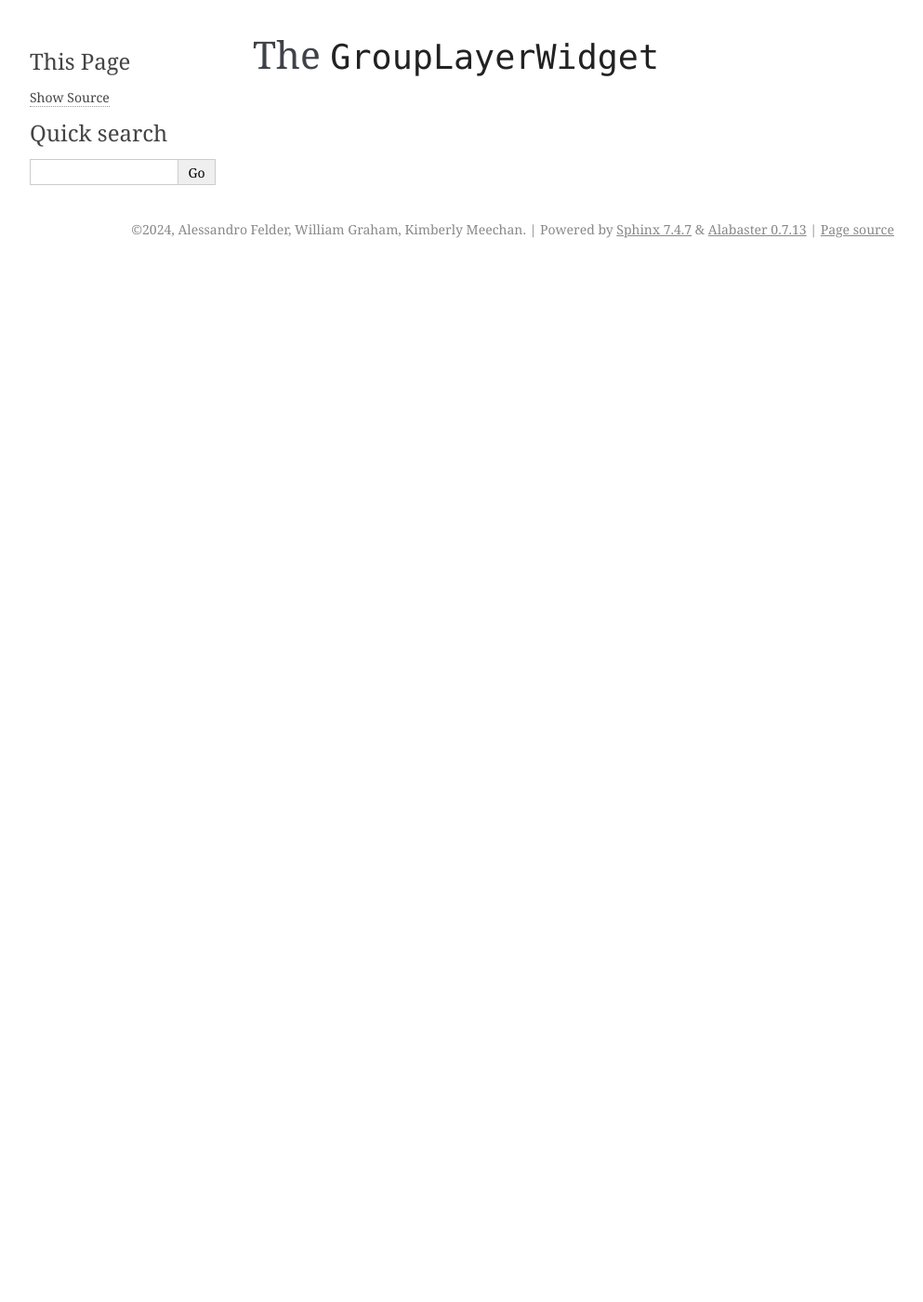
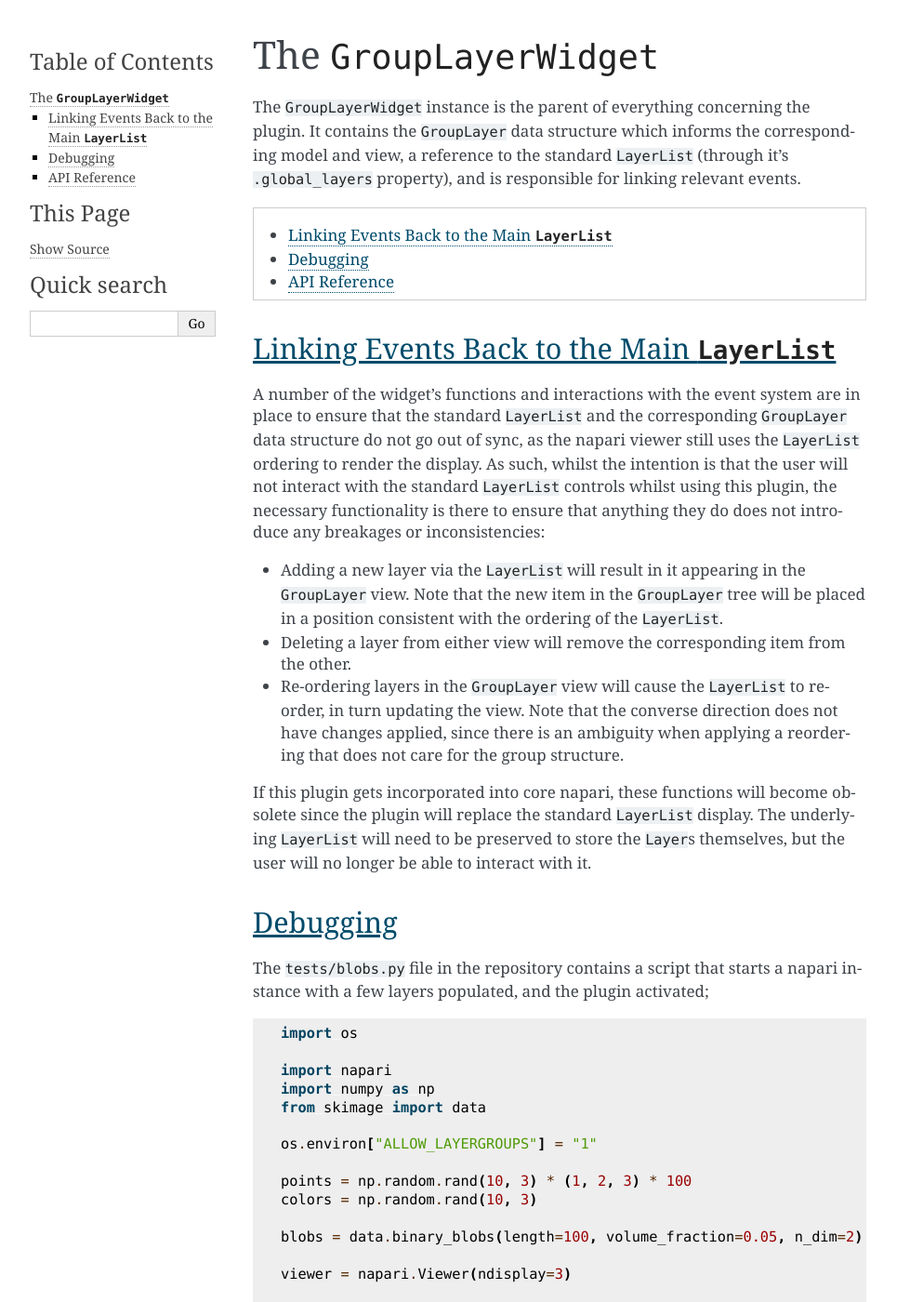
Before and after one commit to brainglobe/napari-experimental, a Sphinx documentation site: the page built from docs/source/group_layers/classes/widget.md, in a window 1280 px wide and 1400 px high. Shown: the whole window at 93% size, without its empty margins (148-1141 px from the left). Built offline with Sphinx 7.4.7, drawn with Linux system fonts in a browser that asks for light colours; some of the changed text lies outside the part shown.

Commit message:
Write widget docs page

````diff
--- a/docs/source/group_layers/classes/widget.md
+++ b/docs/source/group_layers/classes/widget.md
@@ -1 +1,84 @@
 # The `GroupLayerWidget`
+
+```{currentmodule} napari_experimental._widget
+```
+
+The `GroupLayerWidget` instance is the parent of everything concerning the plugin.
+It contains the `GroupLayer` data structure which informs the corresponding model and view, a reference to the standard `LayerList` (through it's `.global_layers` property), and is responsible for linking relevant events.
+
+```{contents}
+---
+local:
+---
+```
+
+## Linking Events Back to the Main `LayerList`
+
+A number of the widget's functions and interactions with the event system are in place to ensure that the standard `LayerList` and the corresponding `GroupLayer` data structure do not go out of sync, as the napari viewer still uses the `LayerList` ordering to render the display.
+As such, whilst the intention is that the user will not interact with the standard `LayerList` controls whilst using this plugin, the necessary functionality is there to ensure that anything they do does not introduce any breakages or inconsistencies:
+
+- Adding a new layer via the `LayerList` will result in it appearing in the `GroupLayer` view. Note that the new item in the `GroupLayer` tree will be placed in a position consistent with the ordering of the `LayerList`.
+- Deleting a layer from either view will remove the corresponding item from the other.
+- Re-ordering layers in the `GroupLayer` view will cause the `LayerList` to reorder, in turn updating the view. Note that the converse direction does not have changes applied, since there is an ambiguity when applying a reordering that does not care for the group structure.
+
+If this plugin gets incorporated into core napari, these functions will become obsolete since the plugin will replace the standard `LayerList` display.
+The underlying `LayerList` will need to be preserved to store the `Layer`s themselves, but the user will no longer be able to interact with it.
+
+## Debugging
+
+The `tests/blobs.py` file in the repository contains a script that starts a napari instance with a few layers populated, and the plugin activated;
+
+```python
+import os
+
+import napari
+import numpy as np
+from skimage import data
+
+os.environ["ALLOW_LAYERGROUPS"] = "1"
+
+points = np.random.rand(10, 3) * (1, 2, 3) * 100
+colors = np.random.rand(10, 3)
+
+blobs = data.binary_blobs(length=100, volume_fraction=0.05, n_dim=2)
+
+viewer = napari.Viewer(ndisplay=3)
+
+pl = napari.layers.Points(points, face_color=colors)
+il = napari.layers.Image(blobs, scale=(1, 2), translate=(20, 15))
+
+viewer.add_layer(pl)
+viewer.add_layer(il)
+
+dock_widget, plugin_widget = viewer.window.add_plugin_dock_widget(
+    "napari-experimental", "Show Grouped Layers"
+)
+
+napari.run()
+```
+
+Running this script using a debugger will allow you to place breakpoints in your code for testing features that you are adding or changing.
+Additionally, the plugin still retains its "enter debugger" button and corresponding function (`GroupLayerWidget._enter_debug`) which can have a breakpoint placed within it to allow you to enter a debug context with the widget as `self`.
+
+If you are using VSCode, you can add the following configuration to your `launch.json` to launch the script above in the integrated debugger:
+
+```json
+"configurations": [
+    {
+        "name": "Python Debugger: Blobs.py",
+        "type": "debugpy",
+        "request": "launch",
+        "program": "tests/blobs.py",
+        "console": "integratedTerminal",
+        "justMyCode": false,
+    },
+]
+```
+
+## API Reference
+
+```{eval-rst}
+.. autoclass:: napari_experimental._widget.GroupLayerWidget
+    :members:
+    :private-members:
+```
````
Also changed, not shown: docs/source/index.md (+1 -1 lines), 1 other file.
